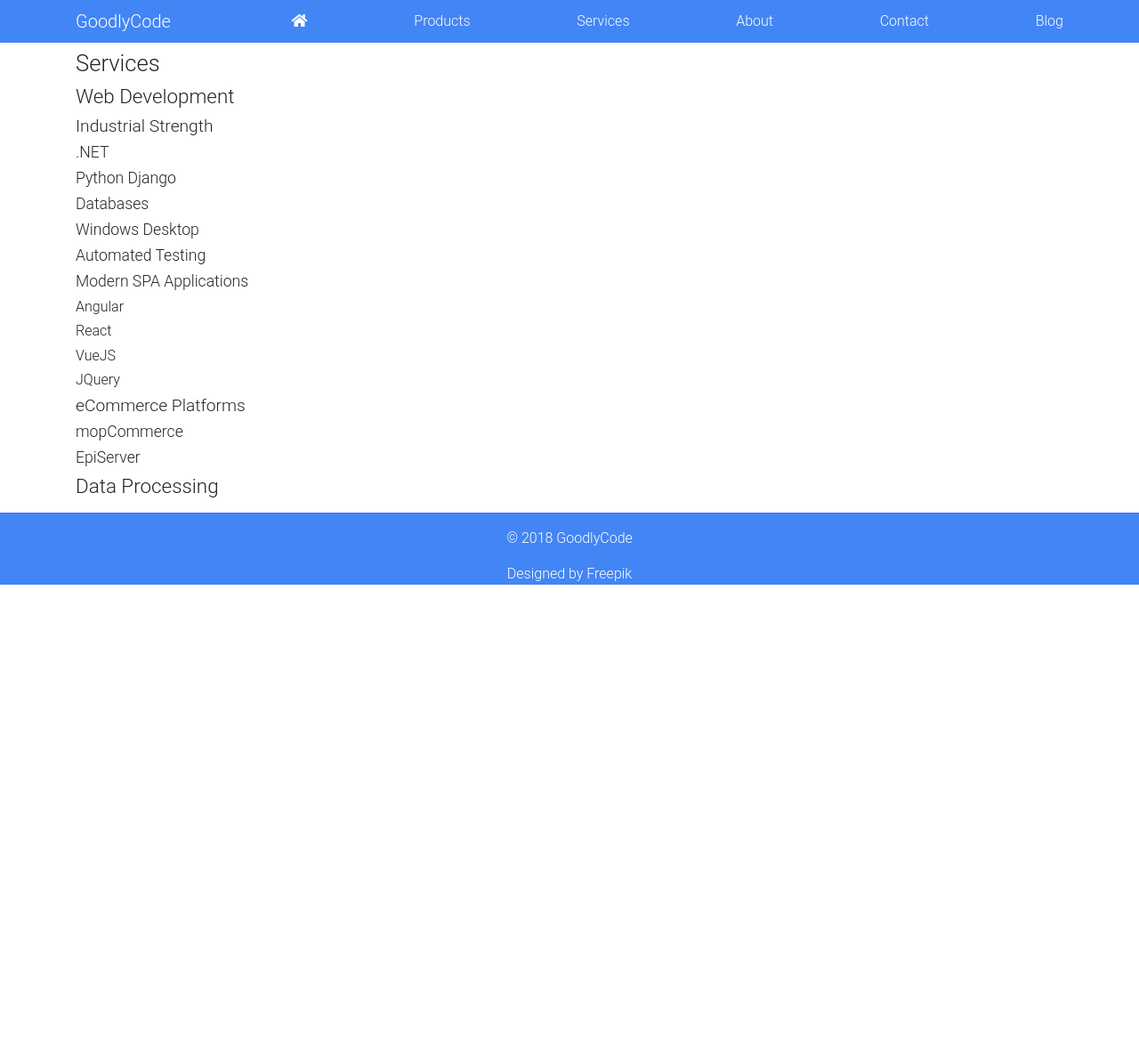
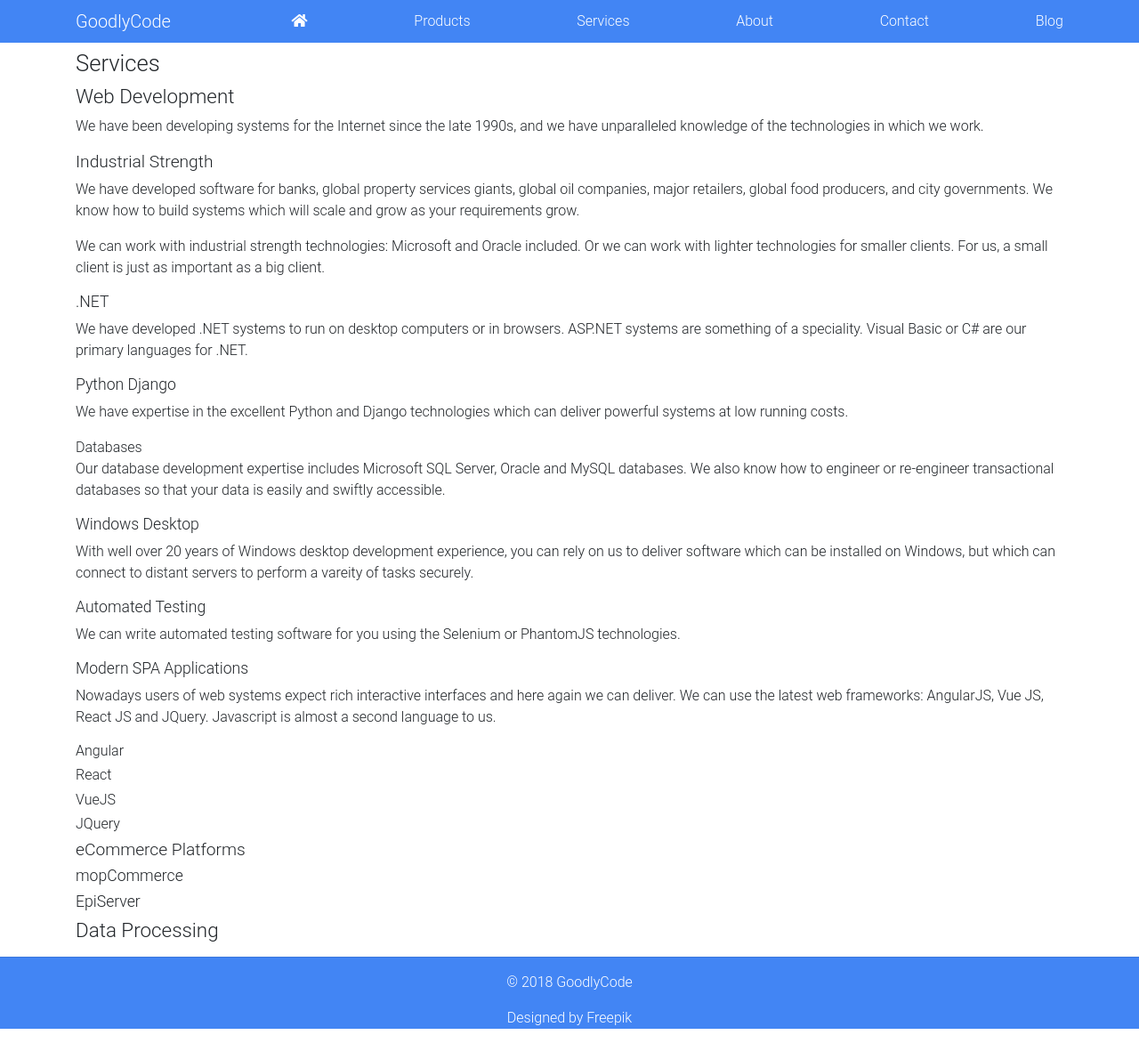
Before and after one commit to Grafrajohn/goodlycode.github.io, a Jekyll site: the page built from services.html, in a window 1280 px wide and 1172 px high. Shown: the whole window at 89% size. Built offline with Jekyll 4.4.1, drawn with Linux system fonts in a browser that asks for light colours; nearby versions of some CDN libraries.

Commit message:
Update services.html

```diff
--- a/services.html
+++ b/services.html
@@ -4,13 +4,22 @@ permalink: services.html
 ---
 <h1>Services</h1>
 <h2>Web Development</h2>
+<p>We have been developing systems for the Internet since the late 1990s, and we have unparalleled knowledge of the technologies in which we work.</p>
 <h3>Industrial Strength</h3>
+<p>We have developed software for banks, global property services giants, global oil companies, major retailers, global food producers, and city governments. We know how to build systems which will scale and grow as your requirements grow.</p>
+<p>We can work with industrial strength technologies: Microsoft and Oracle included. Or we can work with lighter technologies for smaller clients. For us, a small client is just as important as a big client.</p>
 <h4>.NET</h4>
+<p>We have developed .NET systems to run on desktop computers or in browsers. ASP.NET systems are something of a speciality. Visual Basic or C# are our primary languages for .NET.</p>
 <h4>Python Django</h4>
+<p>We have expertise in the excellent Python and Django technologies which can deliver powerful systems at low running costs.</P
 <h4>Databases</h4>
+<p>Our database development expertise includes Microsoft SQL Server, Oracle and MySQL databases. We also know how to engineer or re-engineer transactional databases so that your data is easily and swiftly accessible.</p>
 <h4>Windows Desktop</h4>
+<p>With well over 20 years of Windows desktop development experience, you can rely on us to deliver software which can be installed on Windows, but which can connect to distant servers to perform a vareity of tasks securely.</p>
 <h4>Automated Testing</h4>
+<p>We can write automated testing software for you using the Selenium or PhantomJS technologies.</p>
 <h4>Modern SPA Applications</h4>
+<p>Nowadays users of web systems expect rich interactive interfaces and here again we can deliver. We can use the latest web frameworks: AngularJS, Vue JS, React JS and JQuery. Javascript is almost a second language to us.</p>
 <h5>Angular</h5>
 <h5>React</h5>
 <h5>VueJS</h5>
```
